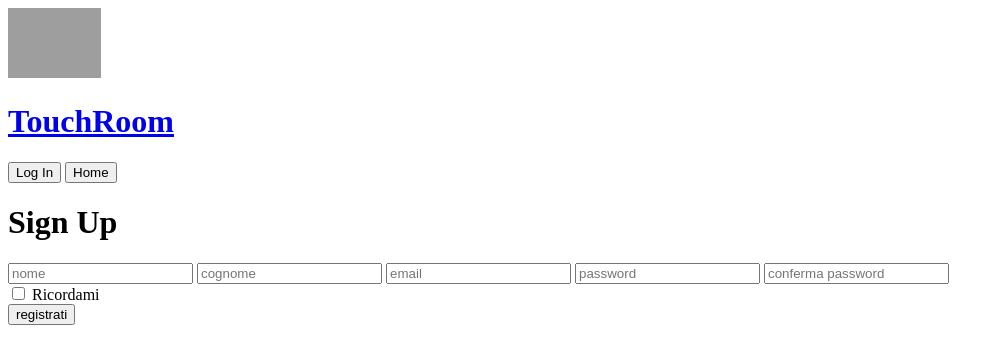
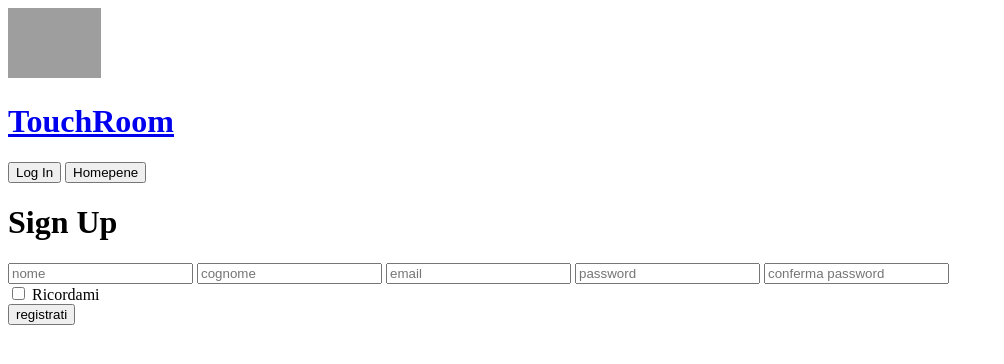
Before and after one commit to emmaprati/projectWork, a PHP site: page /signUp.php in a window 1280 px wide. Shown: the top 364 px of the page, without its empty margins (0-1004 px from the left). Run offline with PHP 8.4, Linux system fonts and the light colour scheme; grey boxes are pictures that could not be loaded.

Commit message:
Update signUp.php

```diff
--- a/php/signUp.php
+++ b/php/signUp.php
@@ -19,7 +19,7 @@
 
         <div id="int-bottoni">
             <a href="login.html"><button class="signup" role="button">Log In</button></a>
-            <a href="home.html"><button class="home" role="button">Home</button></a>
+            <a href="home.html"><button class="home" role="button">Homepene</button></a>
         </div>
 
     </div>
```
